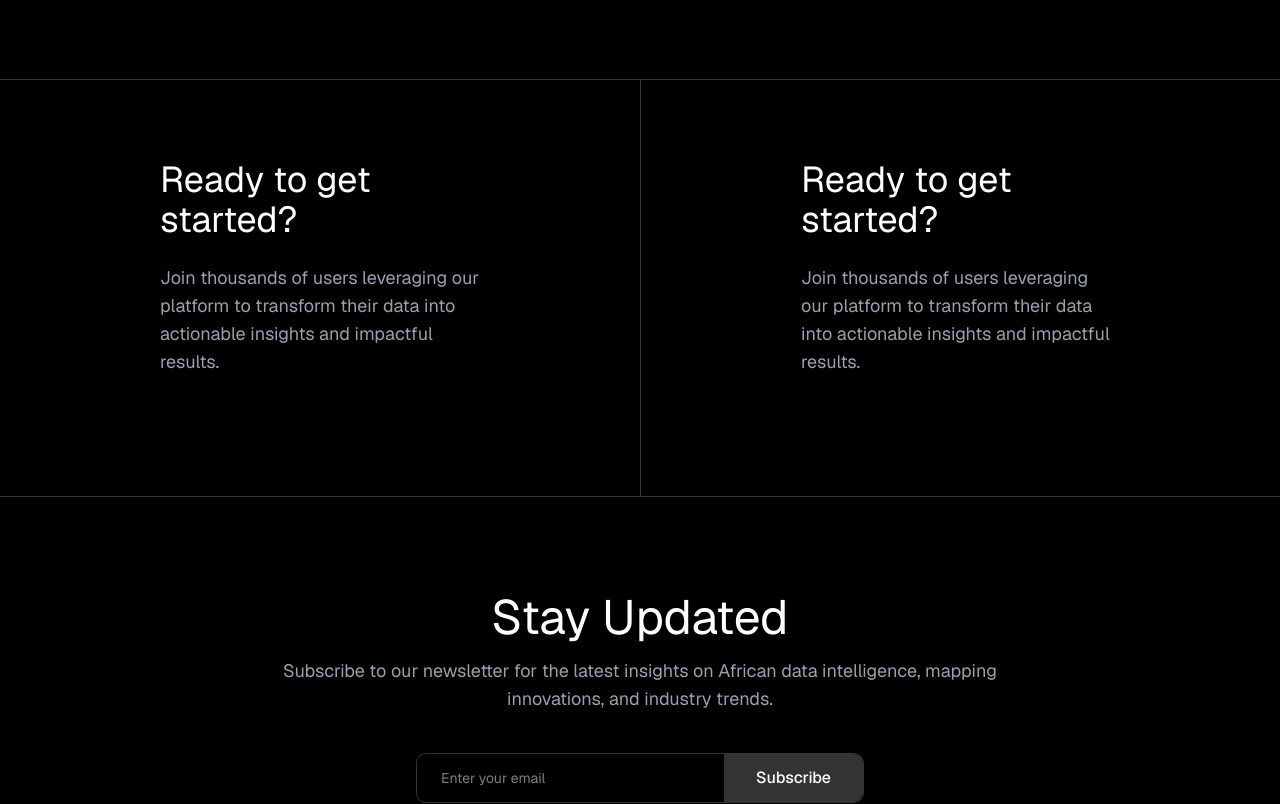
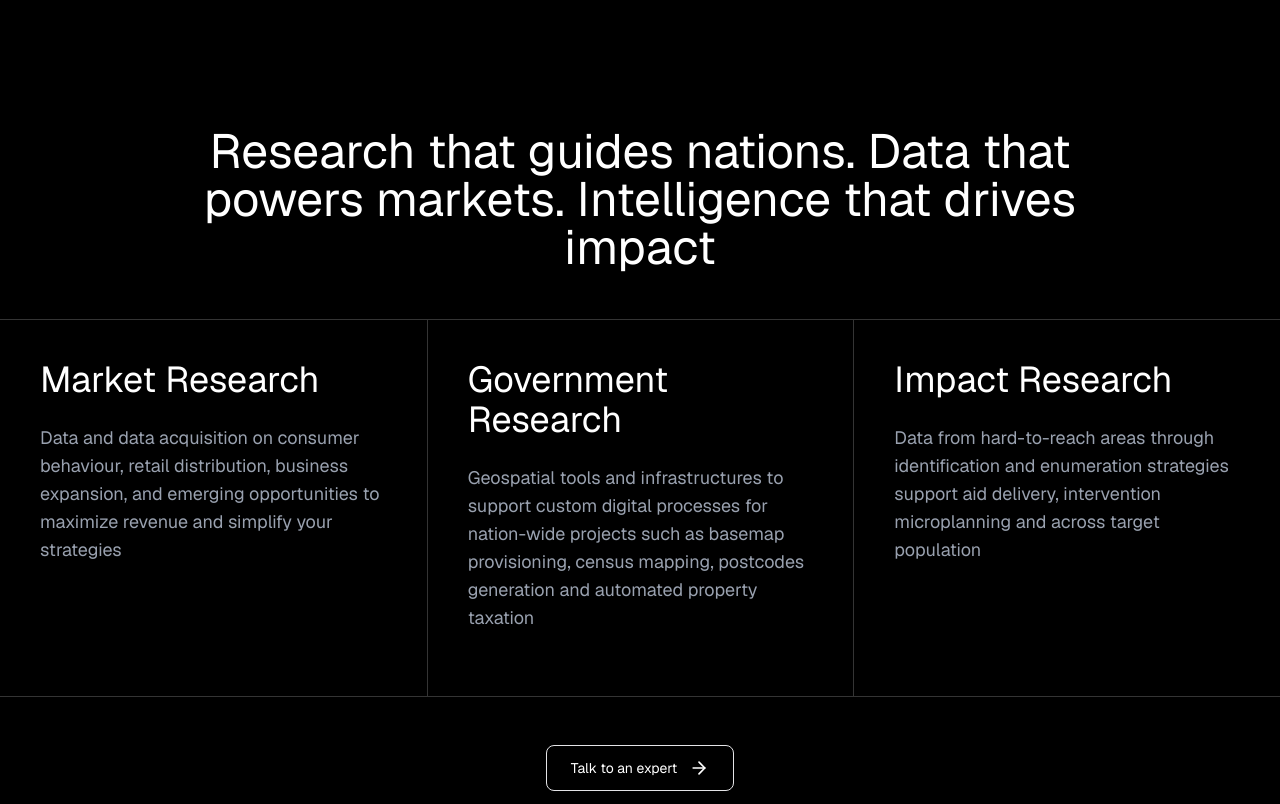
Before and after one commit to thesameeric/milsat, a Next.js app: page /en in a window 1280 px wide. Shown: the part 5200-6004 px from the top of the page. Built offline with nearby package versions, Linux system fonts and the light colour scheme; no server answers.

Commit message:
feat: Add research categories and a "Talk to an expert" section to the ReadyToStart component, along with corresponding new translation strings.

```diff
--- a/messages/en.json
+++ b/messages/en.json
@@ -70,7 +70,13 @@
   },
   "readyToStart": {
     "title": "Ready to get started?",
-    "description": "Join thousands of users leveraging our platform to transform their data into actionable insights and impactful results."
+    "description": "Join thousands of users leveraging our platform to transform their data into actionable insights and impactful results.",
+    "marketResearch": "Market Research",
+    "marketResearchDescription": "Data and data acquisition on consumer behaviour, retail distribution, business expansion, and emerging opportunities to maximize revenue and simplify your strategies",
+    "govtResearch": "Government Research",
+    "govtResearchDescription": "Geospatial tools and infrastructures to support custom digital processes for nation-wide projects such as basemap provisioning, census mapping, postcodes generation and automated property taxation",
+    "impactResearch": "Impact Research",
+    "impactResearchDescription": "Data from hard-to-reach areas through identification and enumeration strategies support aid delivery, intervention microplanning and across target population"
   },
   "newsletter": {
     "title": "Stay Updated",
--- a/src/components/ReadyToStart.tsx
+++ b/src/components/ReadyToStart.tsx
@@ -2,30 +2,49 @@
 import { ArrowRight, TagIcon } from 'lucide-react';
 import { useTranslations } from 'next-intl';
 import { Link } from '@/i18n/routing';
+import TalkToAnExpert from './TalkToAnExpert';
 
 export default function ReadyToStart() {
     const t = useTranslations('readyToStart');
 
     return (
+        <div>
+            <div className='container mx-auto my-12 md:px-40'>
+                <h2 className='text-2xl sm:text-3xl md:text-5xl mb-4 md:mb-6 text-center'>Research that guides nations. Data that powers markets. Intelligence that drives impact</h2>
+            </div>
             <div className='border-y border-[#343434]'>
-            <section className="grid grid-cols-1 md:grid-cols-2 mx-auto text-white">
-                <Link href={'/contact'} className="relative py-10 px-6 sm:py-16 sm:px-12 md:py-20 md:px-40 hover:bg-[#080808] cursor-pointer transition-all duration-200 group">
+                <section className="grid grid-cols-1 md:grid-cols-3 mx-auto text-white">
+                    <div className="relative py-10 px-6 sm:py-16 sm:px-12 md:py-10 md:px-10 hover:bg-[#080808] cursor-pointer transition-all duration-200 group">
                         <h2 className="text-2xl sm:text-3xl md:text-4xl mb-4 md:mb-6">
-                        {t('title')}
+                            {t('marketResearch')}
                         </h2>
-                    <p className="text-base sm:text-lg mb-6 md:mb-10 text-gray-400">
-                        {t('description')}
+                        <p className="text-base sm:text-lg mb-6 text-gray-400">
+                            {t('marketResearchDescription')}
                         </p>
-                </Link>
-                <Link href={'/contact'} className="border-t md:border-t-0 md:border-l border-[#343434] relative py-10 px-6 sm:py-16 sm:px-12 md:py-20 md:px-40 hover:bg-[#080808] cursor-pointer transition-all duration-200 group">
+                    </div>
+                    <div className="border-t md:border-t-0 md:border-l border-[#343434] relative py-10 px-6 sm:py-16 sm:px-12 md:py-10 md:px-10 hover:bg-[#080808] cursor-pointer transition-all duration-200 group">
                         <h2 className="text-2xl sm:text-3xl md:text-4xl mb-4 md:mb-6">
-                        {t('title')}
+                            {t('govtResearch')}
                         </h2>
-                    <p className="text-base sm:text-lg mb-6 md:mb-10 text-gray-400">
-                        {t('description')}
+                        <p className="text-base sm:text-lg mb-6 text-gray-400">
+                            {t('govtResearchDescription')}
                         </p>
-                </Link>
+                    </div>
+                    <div className="border-t md:border-t-0 md:border-l border-[#343434] relative py-10 px-6 sm:py-16 sm:px-12 md:py-10 md:px-10 hover:bg-[#080808] cursor-pointer transition-all duration-200 group">
+                        <h2 className="text-2xl sm:text-3xl md:text-4xl mb-4 md:mb-6">
+                            {t('impactResearch')}
+                        </h2>
+                        <p className="text-base sm:text-lg mb-6 text-gray-400">
+                            {t('impactResearchDescription')}
+                        </p>
+                    </div>
                 </section>
+            </div>
+            <div className='container mx-auto my-12 md:px-40'>
+                <div className='flex justify-center'>
+                    <TalkToAnExpert link={'/contact'} text={'Talk to an expert'} />
+                </div>
+            </div>
         </div>
     );
 }
```
Lines whose indentation alone changed are shown as unchanged.
